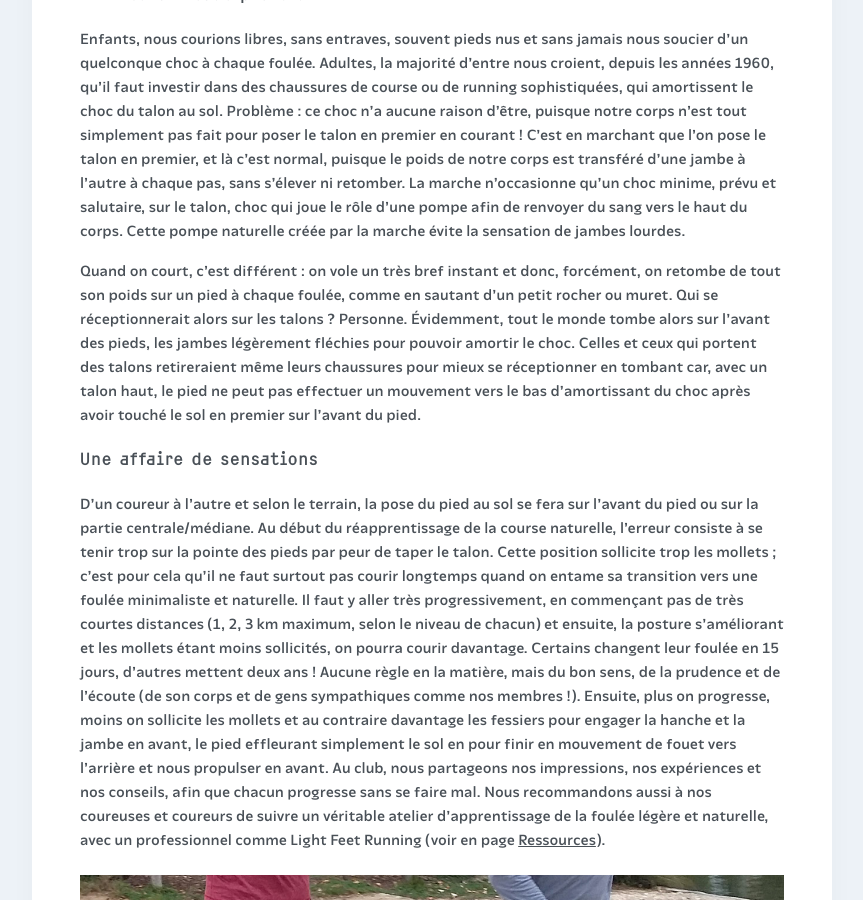
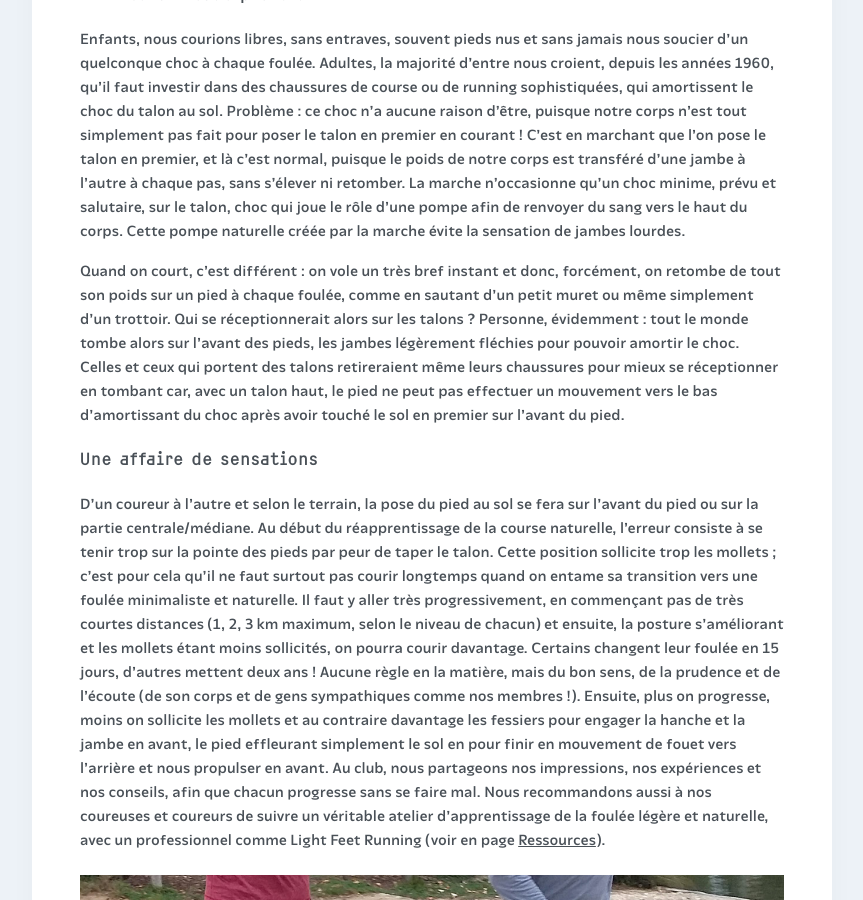
Before and after one commit to courirpaleo/courirpaleo.github.io, a Jekyll site: the page built from _pages-secondary/foulee-naturelle.md, in a window 1280 px wide and 900 px high, scrolled down 869 px. Shown: the whole window, without its empty margins (208-1071 px from the left). Built offline with Jekyll 4.4.1, drawn with Linux system fonts in a browser that asks for light colours; some web fonts are replaced.

Commit message:
Update foulee-naturelle.md

```diff
--- a/_pages-secondary/foulee-naturelle.md
+++ b/_pages-secondary/foulee-naturelle.md
@@ -13,7 +13,7 @@
 
 Enfants, nous courions libres, sans entraves, souvent pieds nus et sans jamais nous soucier d'un quelconque choc à chaque foulée. Adultes, la majorité d'entre nous croient, depuis les années 1960, qu'il faut investir dans des chaussures de course ou de running sophistiquées, qui amortissent le choc du talon au sol. Problème : ce choc n'a aucune raison d'être, puisque notre corps n'est tout simplement pas fait pour poser le talon en premier en courant ! C'est en marchant que l'on pose le talon en premier, et là c'est normal, puisque le poids de notre corps est transféré d'une jambe à l'autre à chaque pas, sans s'élever ni retomber. La marche n'occasionne qu'un choc minime, prévu et salutaire, sur le talon, choc qui joue le rôle d'une pompe afin de renvoyer du sang vers le haut du corps. Cette pompe naturelle créée par la marche évite la sensation de jambes lourdes.
 
-Quand on court, c'est différent : on vole un très bref instant et donc, forcément, on retombe de tout son poids sur un pied à chaque foulée, comme en sautant d'un petit rocher ou muret. Qui se réceptionnerait alors sur les talons ? Personne. Évidemment, tout le monde tombe alors sur l'avant des pieds, les jambes légèrement fléchies pour pouvoir amortir le choc. Celles et ceux qui portent des talons retireraient même leurs chaussures pour mieux se réceptionner en tombant car, avec un talon haut, le pied ne peut pas effectuer un mouvement vers le bas d'amortissant du choc après avoir touché le sol en premier sur l'avant du pied.
+Quand on court, c'est différent : on vole un très bref instant et donc, forcément, on retombe de tout son poids sur un pied à chaque foulée, comme en sautant d'un petit muret ou même simplement d'un trottoir. Qui se réceptionnerait alors sur les talons&nbsp;? Personne, évidemment&nbsp;: tout le monde tombe alors sur l'avant des pieds, les jambes légèrement fléchies pour pouvoir amortir le choc. Celles et ceux qui portent des talons retireraient même leurs chaussures pour mieux se réceptionner en tombant car, avec un talon haut, le pied ne peut pas effectuer un mouvement vers le bas d'amortissant du choc après avoir touché le sol en premier sur l'avant du pied.
 
 ### Une affaire de sensations
 D'un coureur à l'autre et selon le terrain, la pose du pied au sol se fera sur l'avant du pied ou sur la partie centrale/médiane. Au début du réapprentissage de la course naturelle, l'erreur consiste à se tenir trop sur la pointe des pieds par peur de taper le talon. Cette position sollicite trop les mollets&nbsp;; c'est pour cela qu'il ne faut surtout pas courir longtemps quand on entame sa transition vers une foulée minimaliste et naturelle. Il faut y aller très progressivement, en commençant pas de très courtes distances (1, 2, 3&nbsp;km maximum, selon le niveau de chacun) et ensuite, la posture s'améliorant et les mollets étant moins sollicités, on pourra courir davantage. Certains changent leur foulée en 15 jours, d'autres mettent deux ans&nbsp;! Aucune règle en la matière, mais du bon sens, de la prudence et de l'écoute (de son corps et de gens sympathiques comme nos membres&nbsp;!). Ensuite, plus on progresse, moins on sollicite les mollets et au contraire davantage les fessiers pour engager la hanche et la jambe en avant, le pied effleurant simplement le sol en pour finir en mouvement de fouet vers l'arrière et nous propulser en avant.
```
